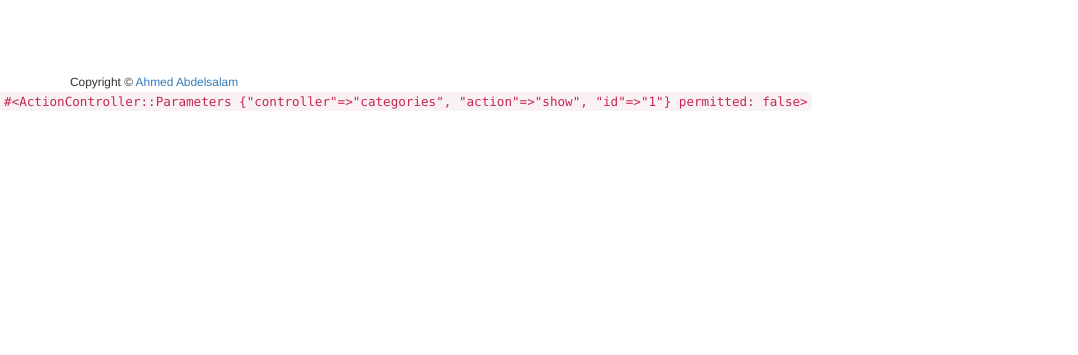
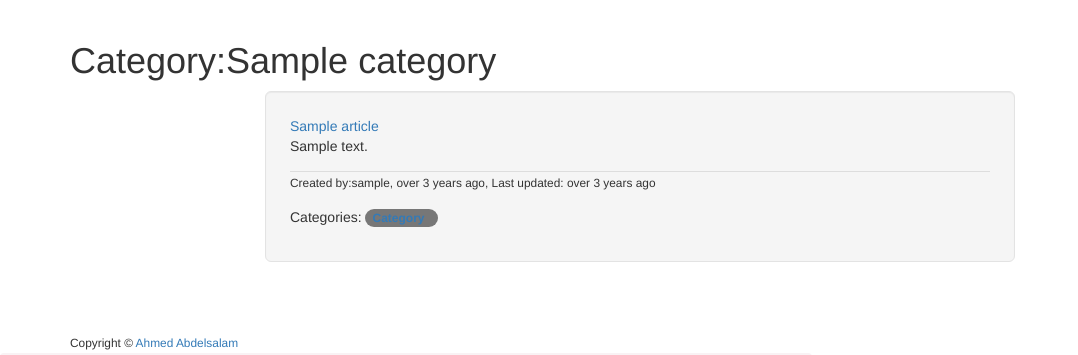
Before and after one commit to d3vzr/alpha-blog, a Rails app: page /categories/1 in a window 1280 px wide. Shown: the part 52-407 px from the top of the page, without its empty margins (0-1078 px from the left). Run offline with Rails 7, Linux system fonts and the light colour scheme; tables that the repository leaves empty hold one stand-in row (values such as "Sample post"); style sheets or scripts are compiled from the project's sources; some libraries are stand-ins or nearby versions.

Commit message:
update all view with categories

```diff
--- a/app/controllers/articles_controller.rb
+++ b/app/controllers/articles_controller.rb
@@ -49,7 +49,7 @@
       @article = Article.find(params[:id])
     end
     def article_params
-      params.require(:article).permit(:title, :description)
+      params.require(:article).permit(:title, :description, category_ids: [])
     end
 
   def require_same_user
--- a/app/controllers/categories_controller.rb
+++ b/app/controllers/categories_controller.rb
@@ -23,7 +23,8 @@
 
 
   def show
-
+    @category = Category.find(params[:id])
+    @category_articles = @category.articles.paginate(page: params[:page], per_page: 5 )
   end
 
   private
--- a/app/views/articles/_article.html.erb
+++ b/app/views/articles/_article.html.erb
@@ -13,6 +13,9 @@
             Last updated: <%= time_ago_in_words(article.updated_at) %> ago </small>
         </div>
       </div>
+      <% if article.categories.any? %>
+        <p>Categories: <%= render article.categories %></p>
+      <% end %>
       <% if logged_in? && ( current_user == article.user || current_user.admin? ) %>
         <div class="article-actions">
           <%= link_to 'Edit' , edit_article_path(article), class: "btn btn-xs btn-success" %>
--- a/app/views/articles/show.html.erb
+++ b/app/views/articles/show.html.erb
@@ -18,6 +18,9 @@
   <h4 class="center"><strong> Description:</strong></h4>
   <hr>
   <%= simple_format(@article.description) %>
+  <% if @article.categories.any? %>
+    <p>Categories: <%= render @article.categories %> </p>
+  <% end %>
   <div class="article-action">
     <% if logged_in? && ( current_user == @article.user || current_user.admin? ) %>
       <%= link_to 'Edit' , edit_article_path(@article), class: "btn btn-xs btn-success" %>
--- /dev/null
+++ b/app/views/categories/_category.html.erb
@@ -0,0 +1 @@
+<span class="badge"><%= link_to Category.name, category_path(category) %> &nbsp; </span>
--- a/app/views/categories/index.html.erb
+++ b/app/views/categories/index.html.erb
@@ -7,6 +7,9 @@
         <li class="article-title">
           <%= link_to "#{category.name}", category_path(category) %>
         </li>
+        <li>
+          <small><%= pluralize(category.articles.count, "article") %></small>
+        </li>
       </div>
     </div>
   </ul>
--- a/app/views/categories/show.html.erb
+++ b/app/views/categories/show.html.erb
@@ -0,0 +1,9 @@
+<h1><%= "Category:" + @category.name %> </h1>
+
+<div align="center">
+  <%= will_paginate @category_articles %>
+</div>
+<%= render 'articles/article', obj: @category_articles %>
+<div align="center">
+  <%= will_paginate @category_articles %>
+</div>
```
Also changed, not shown: app/views/articles/_form.html.erb (+9 -0 lines).
